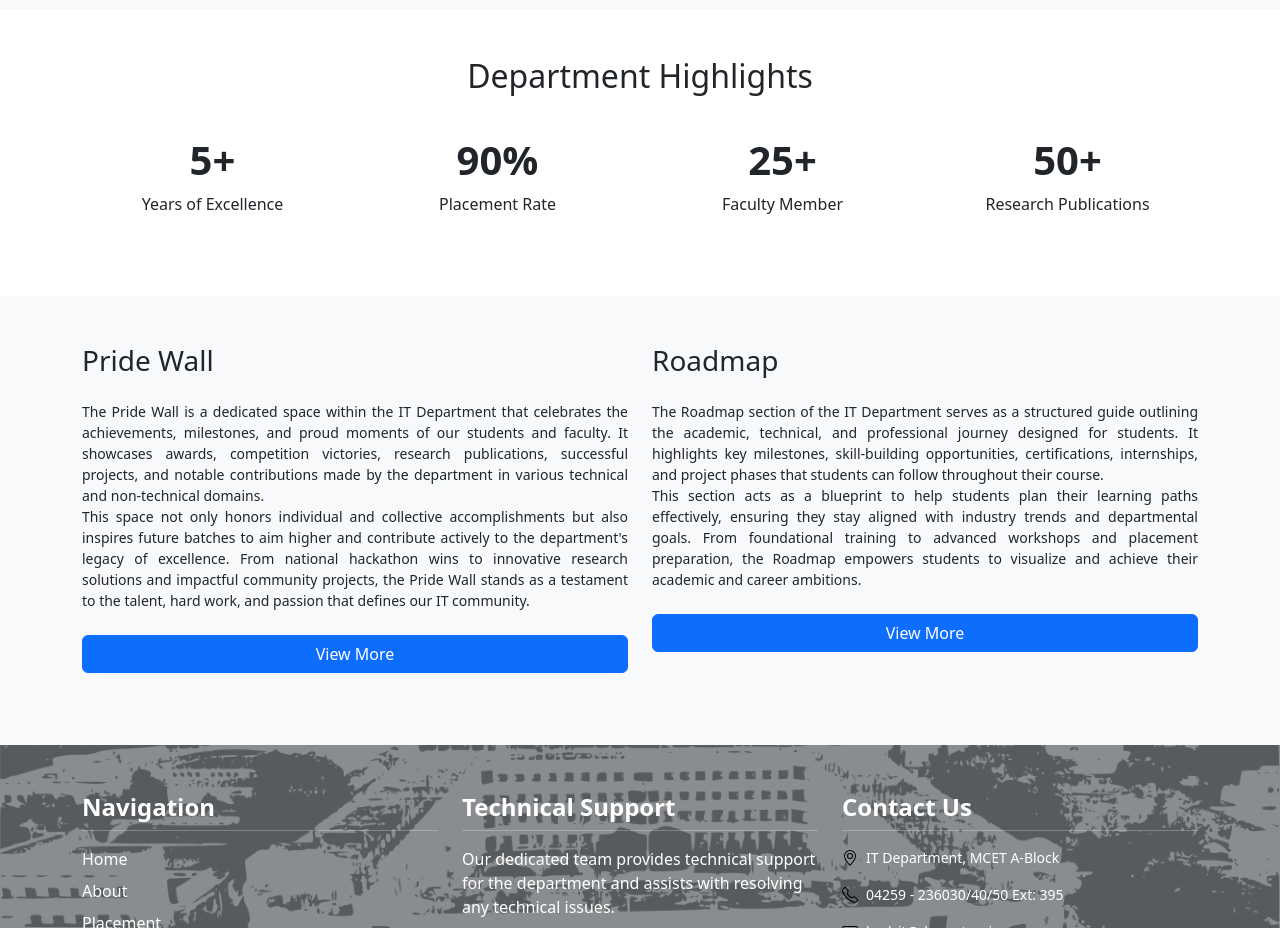
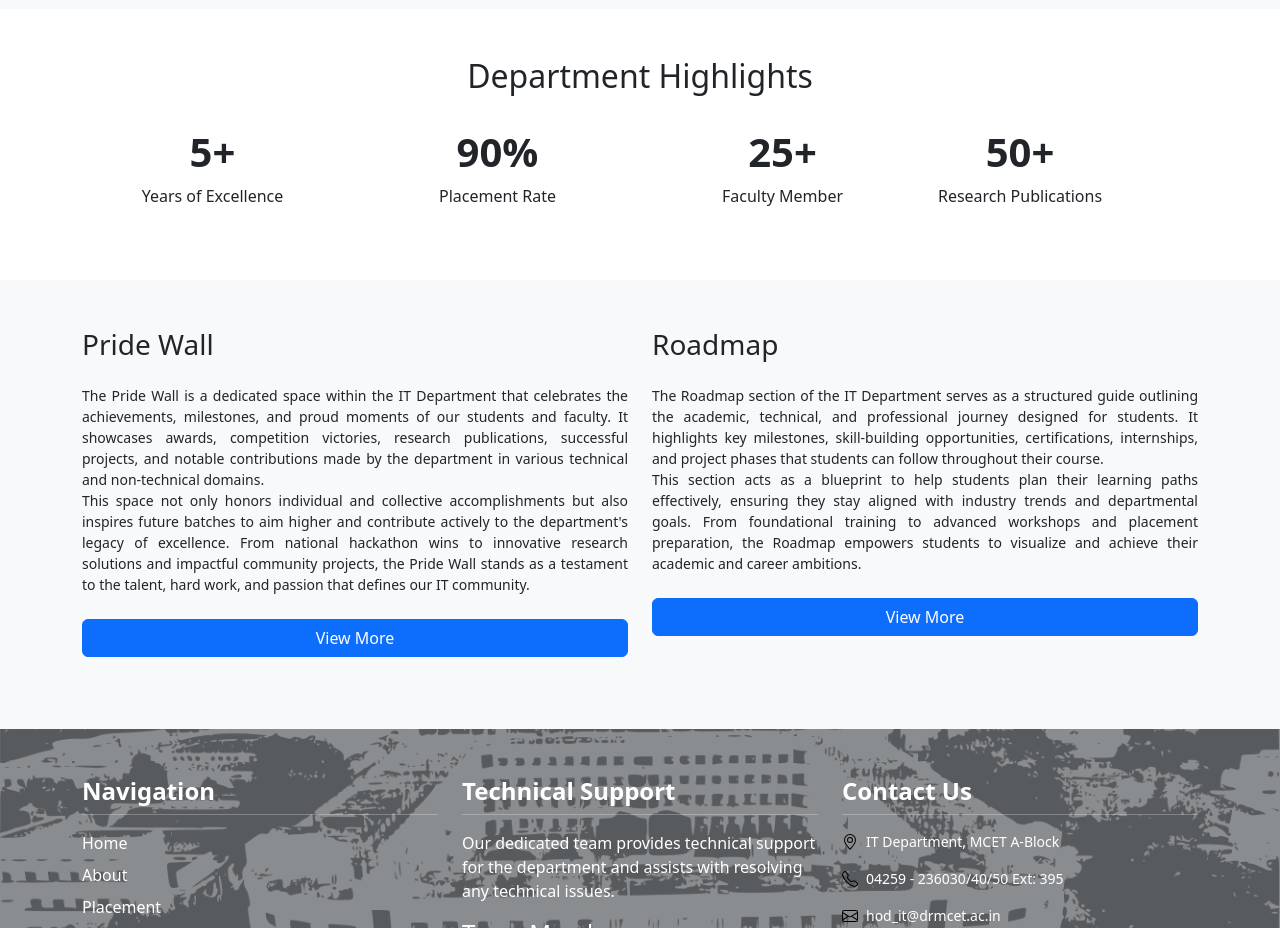
Before and after one commit to Ashwinkumaresan/IT-dept-Client, a React (Vite) app: page / in a window 1280 px wide. Shown: the part 1220-2148 px from the top of the page. Built offline with nearby package versions, Linux system fonts and the light colour scheme; a web font is replaced by a local one.

Commit message:
Final changes

```diff
--- a/src/components/Home/About/About.jsx
+++ b/src/components/Home/About/About.jsx
@@ -1,15 +1,12 @@
-import { Container, Row, Col, Card, Button } from "react-bootstrap";
+import { Container, Row, Col, Card } from "react-bootstrap";
 import { Link } from "react-router-dom";
 import CountUp from 'react-countup';
-import ScrollTrigger from 'react-scroll-trigger';
 import { useInView } from "react-intersection-observer";
 import { FontAwesomeIcon } from '@fortawesome/react-fontawesome';
 import { faGraduationCap,faShapes } from '@fortawesome/free-solid-svg-icons';
-import { useState } from "react";
 // import { FaInfoCircle, FaGraduationCap, FaUniversity, FaUsers } from "react-icons/fa";
 
 export const About = () => {
-    const [counterState, setCounterState] = useState(false);
     const { ref, inView } = useInView();
 
   return (
@@ -93,7 +90,7 @@ export const About = () => {
         <Container>
         <h2 className="text-center mb-4">Department Highlights</h2>
             <Row ref={ref}>
-                <Col xs={6} sm={6} md={3} lg={3} xl={3} className="text-center my-3">
+                <Col xs={12} sm={12} md={3} lg={3} xl={3} className="text-center my-2">
                     <h2 className="display-6 fw-bold">
                         { inView  && <CountUp
                         start={0}
@@ -103,7 +100,7 @@ export const About = () => {
                         </h2>
                     <p>Years of Excellence</p>
                 </Col>
-                <Col xs={6} sm={6} md={3} lg={3} xl={3} className="text-center my-3">
+                <Col xs={12} sm={12} md={3} lg={3} xl={3} className="text-center my-2">
                     <h2 className="display-6 fw-bold">
                     { inView  && <CountUp
                         start={0}
@@ -112,7 +109,7 @@ export const About = () => {
                         </CountUp>}%</h2>
                     <p>Placement Rate</p>
                 </Col>
-                <Col xs={6} sm={6} md={3} lg={3} xl={3} className="text-center my-3">
+                <Col xs={12} sm={12} md={3} lg={3} xl={3} className="text-center my-2">
                     <h2 className="display-6 fw-bold">
                     { inView  && <CountUp
                         start={0}
@@ -121,7 +118,7 @@ export const About = () => {
                         </CountUp>}+</h2>
                     <p>Faculty Member</p>
                 </Col>
-                <Col xs={6} sm={6} md={3} lg={3} xl={3} className="text-center my-3">
+                <Col xs={12} sm={12} md={2} lg={2} xl={2} className="text-center my-2">
                     <h2 className="display-6 fw-bold">
                     { inView  && <CountUp
                         start={0}
--- a/src/pages/About.jsx
+++ b/src/pages/About.jsx
@@ -10,7 +10,7 @@ export const About = () => {
     { sno: 1, name: "Dr.S.Ramakrishnan", qualification: "M.E., Ph.D.", designation: "Dean - Research & Innovation and Senior Professor" },
     { sno: 2, name: "Dr.L.Meenachi", qualification: "M.E., Ph.D.", designation: "Associate Professor & HoD i/c" },
     { sno: 3, name: "Dr.A.P.Janani", qualification: "MCA., M.E., Ph.D.", designation: "Associate Professor" },
-    { sno: 4, name: "Dr.S.Ponni Sathya", qualification: "M.E., Ph.D.", designation: "Associate Professor" },
+    { sno: 4, name: "Dr.S.Ponni @ Sathya", qualification: "M.E., Ph.D.", designation: "Associate Professor" },
     { sno: 5, name: "Dr.J.Ramprasath", qualification: "M.E., Ph.D.", designation: "Associate Professor" },
     { sno: 6, name: "Dr.A.G.Priya Varshini", qualification: "M.E., Ph.D.", designation: "Assistant Professor(SS)" },
     { sno: 7, name: "Ms.D.Janani", qualification: "M.E.,", designation: "Assistant Professor(SS)" },
--- a/src/pages/Association.jsx
+++ b/src/pages/Association.jsx
@@ -502,20 +502,21 @@ export const Association = () => {
             <div className="mt-4">
               <h5 className="fw-bold mb-3">Follow Us</h5>
               <div className="d-flex gap-3">
-                <a
-                  href="#"
+                <Link
+                  to="https://www.instagram.com/infobee_it?utm_source=ig_web_button_share_sheet&igsh=ZDNlZDc0MzIxNw=="
                   className="btn btn-outline-primary rounded-circle"
+                  target="_blank"
                   style={{ width: "40px", height: "40px" }}
                 >
                   <i className="bi bi-instagram"></i>
-                </a>
-                <a
+                </Link>
+                {/* <a
                   href="#"
                   className="btn btn-outline-primary rounded-circle"
                   style={{ width: "40px", height: "40px" }}
                 >
                   <i className="bi bi-linkedin"></i>
-                </a>
+                </a> */}
               </div>
             </div>
           </div>
--- a/src/pages/AssociationGallery.jsx
+++ b/src/pages/AssociationGallery.jsx
@@ -7,7 +7,7 @@ export const AssociationGallery = () => {
   const [selectedImage, setSelectedImage] = useState('');
   const [loading, setLoading] = useState(true);
 
-  const baseURL = "http://test.mcetit.drmcetit.com";
+  const baseURL = "https://test.mcetit.drmcetit.com";
 
   // Open modal with full image URL
   const handleImageClick = (imagePath) => {
```
